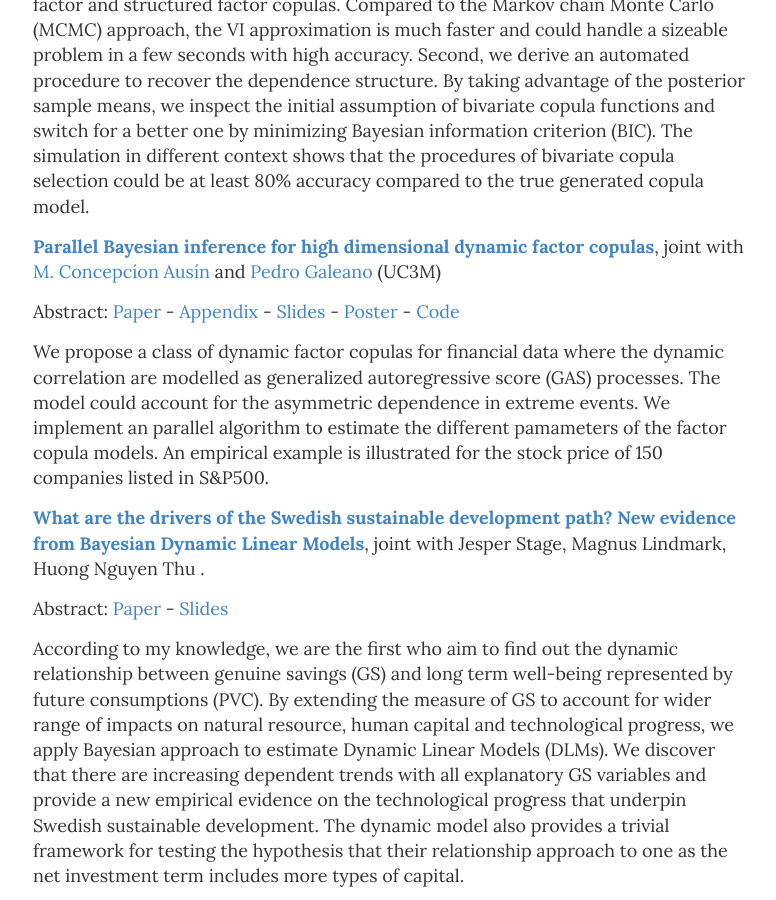
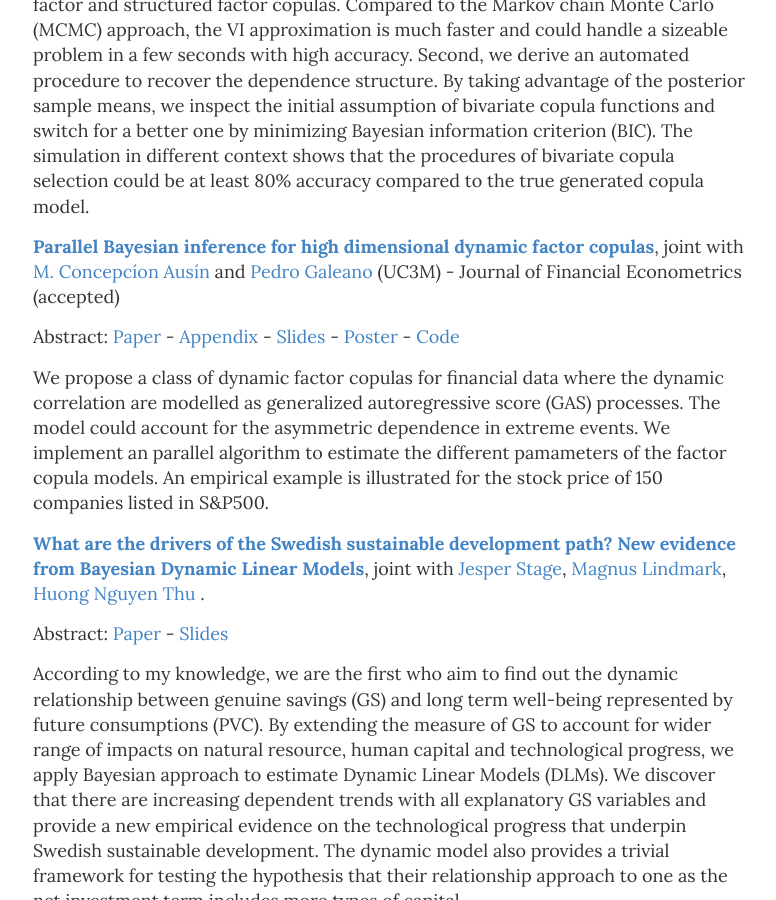
Before and after one commit to hoanguc3m/hoanguc3m.github.io, a Jekyll site: the page built from research.md, in a window 1280 px wide and 900 px high, scrolled down 434 px. Shown: the whole window, without its empty margins (247-1023 px from the left). Built offline with Jekyll 4.4.1, drawn with Linux system fonts in a browser that asks for light colours; nearby versions of some CDN libraries; some of the changed lines change nothing that is shown.

Commit message:
update research

```diff
--- a/research.md
+++ b/research.md
@@ -8,7 +8,7 @@ permalink: /research/
 
 Abstract: [Paper](https://github.com/hoanguc3m/Talk/raw/master/02_vifcop/WP2-17-10-2018.pdf) -
 [Appendix](https://github.com/hoanguc3m/Talk/raw/master/02_vifcop/WP2_onlineAp.pdf) -
-[Slides](https://github.com/hoanguc3m/Talk/raw/master/02_vifcop/WP2-17-10-2018.pdf) -
+[Slides](https://github.com/hoanguc3m/Talk/raw/master/02_vifcop/slides2.pdf) -
 [Poster](https://github.com/hoanguc3m/Talk/raw/master/02_vifcop/poster2.pdf) - [Code](https://github.com/hoanguc3m/vifcopula)
 
 In this paper, we make two contributions to the literature of factor copula models. First, we employ a Variational Bayesian algorithm to make fast inference for multi-factor and structured factor copulas. Compared to the Markov chain Monte Carlo (MCMC) approach, the VI approximation is much faster and could handle a sizeable problem in a few seconds with high accuracy. Second, we derive an automated procedure to recover the dependence structure. By taking advantage of the posterior sample means, we inspect the initial assumption of bivariate copula functions and switch for a better one by minimizing Bayesian information criterion (BIC). The simulation in different context shows that the procedures of bivariate copula selection could be at least 80% accuracy compared to the true generated copula model.
@@ -16,7 +16,7 @@ In this paper, we make two contributions to the literature of factor copula mode
 
 
 
-**[Parallel Bayesian inference for high dimensional dynamic factor copulas](https://github.com/hoanguc3m/Talk/raw/master/01_Dyfacopula/WP1-24-09-2017.pdf)**, joint with [M. Concepcíon Ausín](http://portal.uc3m.es/portal/page/portal/dpto_estadistica/personal/Concepcion_Ausin) and [Pedro Galeano](http://portal.uc3m.es/portal/page/portal/dpto_estadistica/home/members/pedro_galeano_san_miguel) (UC3M)
+**[Parallel Bayesian inference for high dimensional dynamic factor copulas](https://github.com/hoanguc3m/Talk/raw/master/01_Dyfacopula/WP1-24-09-2017.pdf)**, joint with [M. Concepcíon Ausín](http://portal.uc3m.es/portal/page/portal/dpto_estadistica/personal/Concepcion_Ausin) and [Pedro Galeano](http://portal.uc3m.es/portal/page/portal/dpto_estadistica/home/members/pedro_galeano_san_miguel) (UC3M) - Journal of Financial Econometrics (accepted)
 
 Abstract: [Paper](https://github.com/hoanguc3m/Talk/raw/master/01_Dyfacopula/WP1-24-09-2017.pdf) -
 [Appendix](https://github.com/hoanguc3m/Talk/raw/master/01_Dyfacopula/WP1_onlineAp.pdf) -
@@ -28,7 +28,7 @@ We propose a class of dynamic factor copulas for financial data where the dynami
 
 
 
-**[What are the drivers of the Swedish sustainable development path? New evidence from Bayesian Dynamic Linear Models](https://github.com/hoanguc3m/Talk/raw/master/00_sustaindev/20170308.pdf)**, joint with Jesper Stage, Magnus Lindmark, Huong Nguyen Thu .
+**[What are the drivers of the Swedish sustainable development path? New evidence from Bayesian Dynamic Linear Models](https://github.com/hoanguc3m/Talk/raw/master/00_sustaindev/20170308.pdf)**, joint with [Jesper Stage](https://www.ltu.se/staff/j/jessta-1.115917?l=en), [Magnus Lindmark](https://www.umu.se/en/staff/magnus-lindmark/), [Huong Nguyen Thu](https://www.su.se/english/profiles/ngth2574-1.343248) .
 
 Abstract: [Paper](https://github.com/hoanguc3m/Talk/raw/master/00_sustaindev/20170308.pdf) -
 [Slides](https://github.com/hoanguc3m/Talk/raw/master/00_sustaindev/slide20170623.pdf)
```
